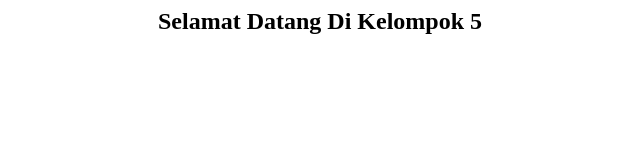
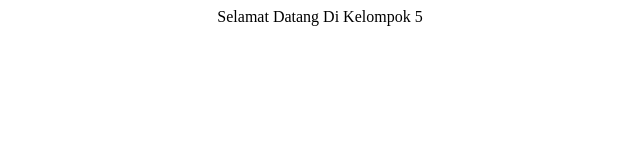
Before and after one commit to dafahabibi/kelompok4, a plain HTML site: page judul.html in a window 1280 px wide. Shown: the whole page, without its empty margins (320-960 px from the left). Drawn offline with Linux system fonts and the light colour scheme.

Commit message:
Update judul.html

```diff
--- a/judul.html
+++ b/judul.html
@@ -1,3 +1,3 @@
 <html>
-<center><h2>Selamat Datang Di Kelompok 5</center></h2>
+<center>Selamat Datang Di Kelompok 5</center>
 </html>
```
